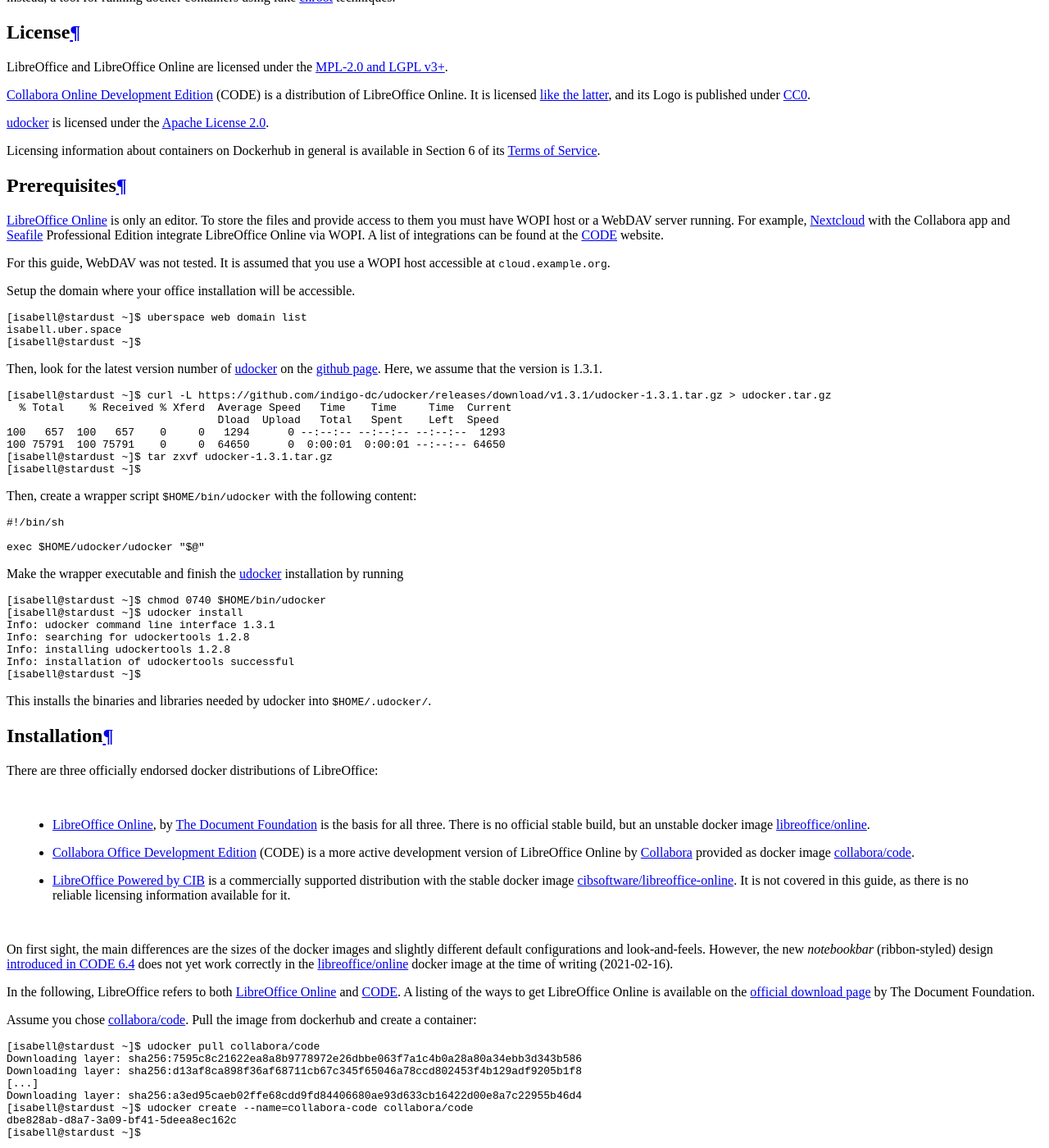
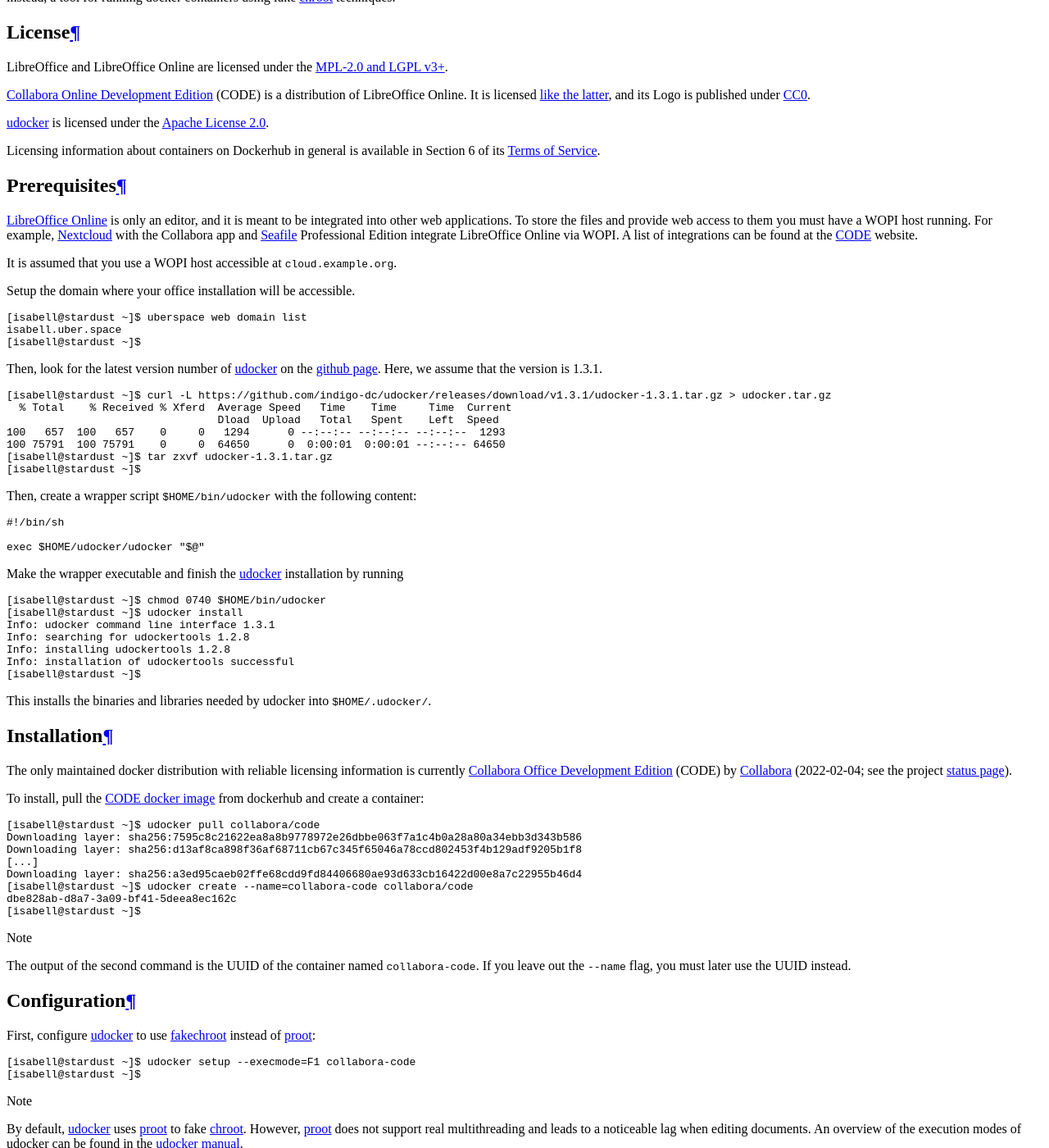
Before and after one commit to Uberspace/lab, a Sphinx documentation site: the page built from source/guide_libreoffice.rst, in a window 1280 px wide and 1400 px high, scrolled down 5407 px. Shown: the whole window at 82% size. Built offline with Sphinx 7.4.7 and the Read the Docs theme 2.0.0, drawn with Linux system fonts in a browser that asks for light colours; some of the changed text lies outside the part shown.

Commit message:
[libreoffice] update installation instruction
fixes https://github.com/Uberspace/lab/issues/1192

container changed upstream, e.g. admin console URL, and docker container
libreoffice/online seems to be abandoned for the time being

```diff
--- a/source/guide_libreoffice.rst
+++ b/source/guide_libreoffice.rst
@@ -63,13 +63,13 @@
 Prerequisites
 =============
 
-`LibreOffice Online`_ is only an editor. To store the files and provide access
-to them you must have WOPI host or a WebDAV server running.
+`LibreOffice Online`_ is only an editor, and it is meant to be integrated into
+other web applications. To store the files and provide web access
+to them you must have a WOPI host running.
 For example, :lab:`Nextcloud <guide_nextcloud>` with the Collabora app and
 :lab:`Seafile <guide_seafile>` Professional Edition integrate LibreOffice
 Online via WOPI. A list of integrations can be found at the `CODE`_ website.
 
-For this guide, WebDAV was not tested.
 It is assumed that you use a WOPI host accessible at ``cloud.example.org``.
 
 Setup the domain where your office installation will be accessible.
@@ -115,35 +115,13 @@
 Installation
 ============
 
-There are three officially endorsed docker distributions of LibreOffice:
+The only maintained docker distribution with reliable licensing information
+is currently `Collabora Office Development Edition <CODE_>`_ (CODE)
+by Collabora_ (2022-02-04; see the project `status page
+<https://wiki.documentfoundation.org/Development/LibreOffice_Online#Current_Status>`_).
 
-  * `LibreOffice Online`_, by `The Document Foundation
-    <https://www.documentfoundation.org/>`_ is the basis for all three. There
-    is no official stable build, but an unstable docker image
-    `libreoffice/online <https://hub.docker.com/r/libreoffice/online>`_.
-  * `Collabora Office Development Edition <CODE_>`_ (CODE) is a more
-    active development version of LibreOffice Online by Collabora_
-    provided as docker image `collabora/code
-    <https://hub.docker.com/r/collabora/code>`_.
-  * `LibreOffice Powered by CIB`_ is a commercially supported distribution with
-    the stable docker image `cibsoftware/libreoffice-online
-    <https://hub.docker.com/r/cibsoftware/libreoffice-online>`_. It is not
-    covered in this guide, as there is no reliable licensing information
-    available for it.
-
-On first sight, the main differences are the sizes of the docker images
-and slightly different default configurations and look-and-feels. However, the new
-*notebookbar* (ribbon-styled) design `introduced in CODE 6.4
-<https://www.collaboraoffice.com/press-releases/code-6-4-0-release/>`_ does not
-yet work correctly in the `libreoffice/online`_ docker image at the time of
-writing (2021-02-16).
-
-In the following, LibreOffice refers to both `LibreOffice Online`_ and `CODE`_.
-A listing of the ways to get LibreOffice Online is available on the
-`official download page <LOOL_>`_ by The Document Foundation.
-
-Assume you chose `collabora/code`_. Pull the image from dockerhub and create
-a container:
+To install, pull the `CODE docker image <https://hub.docker.com/r/collabora/code>`_
+from dockerhub and create a container:
 
 ::
 
@@ -202,14 +180,15 @@
 Configuration file
 ------------------
 
-There is a configuration file ``$HOME/.udocker/containers/collabora-code/ROOT/etc/loolwsd/loolwsd.xml``,
+There is a configuration file ``$HOME/.udocker/containers/collabora-code/ROOT/etc/coolwsd/coolwsd.xml``,
 which contains also explanations of the configuration options.
 But since some options cannot be set there, in this guide configuration
 is done via the commandline.
 
 Documentation about the commandline and environment options is
 available in the `docker setup instructions
-<https://www.collaboraoffice.com/code/docker/>`_ by Collabora.
+<https://sdk.collaboraonline.com/docs/installation/CODE_Docker_image.html>`_
+by Collabora.
 
 Setup daemon
 ------------
@@ -287,7 +266,7 @@
 
 If you get an ``OK`` the service is running and can be accessed.
 
-Now you can navigate to https://isabell.uber.space/loleaflet/dist/admin/admin.html
+Now you can navigate to https://isabell.uber.space/browser/dist/admin/admin.html
 to try out the admin console. You can also configure your file host at
 ``cloud.example.org`` to use your libreoffice installation.
 
@@ -391,13 +370,12 @@
 .. _Collabora Online: https://www.collaboraoffice.com/collabora-online/
 .. _Docker Terms of Service: https://www.docker.com/legal/docker-terms-service
 .. _fakechroot: https://github.com/dex4er/fakechroot/wiki
-.. _Libreoffice powered by CIB: https://libreoffice.cib.de/
 .. _LOOL: https://www.libreoffice.org/download/libreoffice-online/
 .. _proot: https://proot-me.github.io/
 .. _udocker: https://github.com/indigo-dc/udocker/
 
 ----
 
-Tested with LibreOffice Online 2020-09-08, CODE 6.4.6.2, udocker 1.1.4, on Uberspace 7.9.0, connected to a Nextcloud 19.0.7 with the app Collabora Online 3.7.14.
+Tested with CODE 21.11.1.4.1, udocker 1.3.1, on Uberspace 7.12.0, connected to a Nextcloud 23.0.0 with the app Collabora Online 5.0.1.
 
 .. author_list::
```
